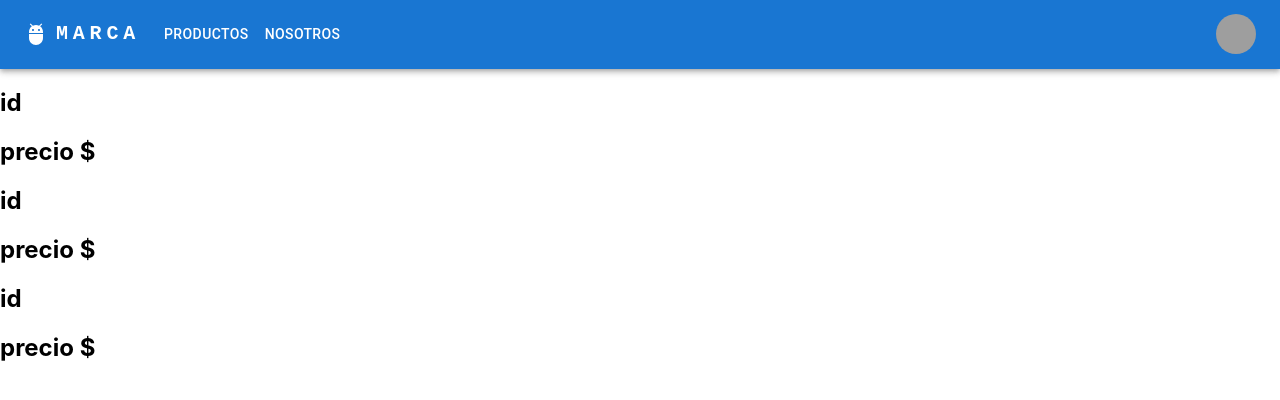
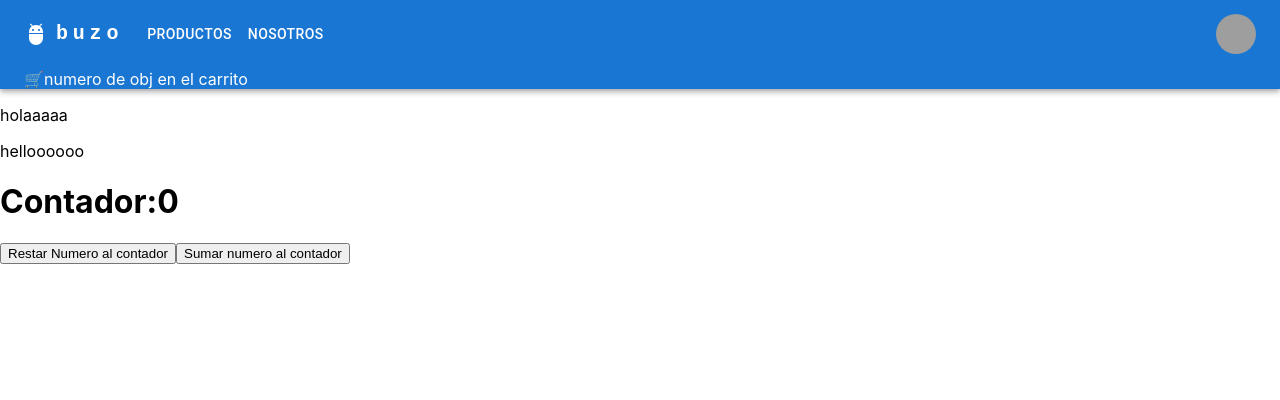
Before and after one commit to joaqfernandez/React, a React (Create React App) app: page / in a window 1280 px wide. Shown: the top 400 px of the page. Built offline with nearby package versions, Linux system fonts and the light colour scheme; grey boxes are pictures that could not be loaded.

Commit message:
agrego carrito y itemlist

```diff
--- a/package.json
+++ b/package.json
@@ -11,7 +11,9 @@
     "@testing-library/jest-dom": "^5.16.5",
     "@testing-library/react": "^13.3.0",
     "@testing-library/user-event": "^13.5.0",
+    "bootstrap": "^5.2.0",
     "react": "^18.2.0",
+    "react-bootstrap": "^2.5.0",
     "react-dom": "^18.2.0",
     "react-scripts": "5.0.1",
     "styled-components": "^5.3.5",
--- a/src/App.js
+++ b/src/App.js
@@ -2,20 +2,28 @@ import logo from './logo.svg';
 import './App.css';
 import NavBar from './components/NavBar';
 import Producto from './components/Producto';
-
+import Boton from './components/Boton';
+import ItemListContainer from './components/ItemListContainer';
 
 function App() {
-  let producto1 = {id: 100, name: 'zapato adidas', price: 100}
-  let producto2 = {id: 101, name: 'zapato nike', price: 100}
-  let producto3 = {id: 102, name: "'vestido lola", price: 100}
+  // let producto1 = {id: 100, name: 'zapato adidas', price: 100}
+  // let producto2 = {id: 101, name: 'zapato nike', price: 100}
+  // let producto3 = {id: 102, name: "'vestido lola", price: 100}
+
+  const saludo = 'holaaaaa'
+
 
   return (
     <div >
-      <NavBar color="secondary"/>
+      <NavBar/>
 
-      <Producto item={producto1}/>
+      <ItemListContainer saludo = {saludo} greeting = 'helloooooo' />
+
+      <Boton />
+
+      {/* <Producto item={producto1}/>
       <Producto item={producto2}/>
-      <Producto item={producto3}/>
+      <Producto item={producto3}/> */}
 
     </div>
 
--- /dev/null
+++ b/src/components/Boton.jsx
@@ -0,0 +1,28 @@
+import React, {useState, useEffect} from 'react';
+
+let render = 0;
+export default function Boton() {
+
+render = render + 1;
+console.log(render);
+
+const [contador, setContador] = useState(0);
+
+    return (
+        <div>
+            <h1>Contador:{contador}</h1>
+            <button onClick={() =>{
+                setContador(contador - 1);
+            }}
+            >
+                Restar Numero al contador
+            </button>
+
+            <button onClick={() =>{
+                setContador(contador + 1);
+            }}>
+                Sumar numero al contador
+            </button>
+        </div>
+    )
+}
--- /dev/null
+++ b/src/components/CartWidget.jsx
@@ -0,0 +1,10 @@
+import React from 'react'
+
+export default function CartWidget({counter}) {
+    return (
+        <div>
+            <span>🛒</span>
+            <span>{counter}</span>
+        </div>
+    )
+}
--- /dev/null
+++ b/src/components/ItemListContainer.jsx
@@ -0,0 +1,14 @@
+import React from 'react'
+
+export default function ItemListContainer({saludo, greeting}) {
+return (
+    <div>
+        <p>
+            {saludo}
+        </p>
+        <p>
+            {greeting}
+        </p>
+    </div>
+)
+}
--- a/src/components/NavBar.jsx
+++ b/src/components/NavBar.jsx
@@ -12,6 +12,8 @@ import Button from '@mui/material/Button';
 import Tooltip from '@mui/material/Tooltip';
 import MenuItem from '@mui/material/MenuItem';
 import AdbIcon from '@mui/icons-material/Adb';
+import CartWidget from './CartWidget';
+
 
 const pages = ['Productos', 'Nosotros'];
 const settings = ['Perfil', 'Cuenta', 'Bandeja de entrada', 'Cerrar sesion'];
@@ -36,6 +38,7 @@ const ResponsiveAppBar = () => {
     };
 
     return (
+
         <AppBar position="static">
             <Container maxWidth="xl">
                 <Toolbar disableGutters>
@@ -55,7 +58,7 @@ const ResponsiveAppBar = () => {
                     textDecoration: 'none',
                     }}
                 >
-                MARCA
+                    buzo
                 </Typography>
 
                 <Box sx={{ flexGrow: 1, display: { xs: 'flex', md: 'none' } }}>
@@ -155,6 +158,7 @@ const ResponsiveAppBar = () => {
                     </Menu>
                 </Box>
                 </Toolbar>
+                <CartWidget counter={'numero de obj en el carrito'} />
             </Container>
         </AppBar>
     );
```
Also changed, not shown: src/components/ItemListContainerLayout.jsx (added, +9 -0 lines), 1 other file (tests, documents, lock files or other folders). Lines whose indentation alone changed are shown as unchanged.
